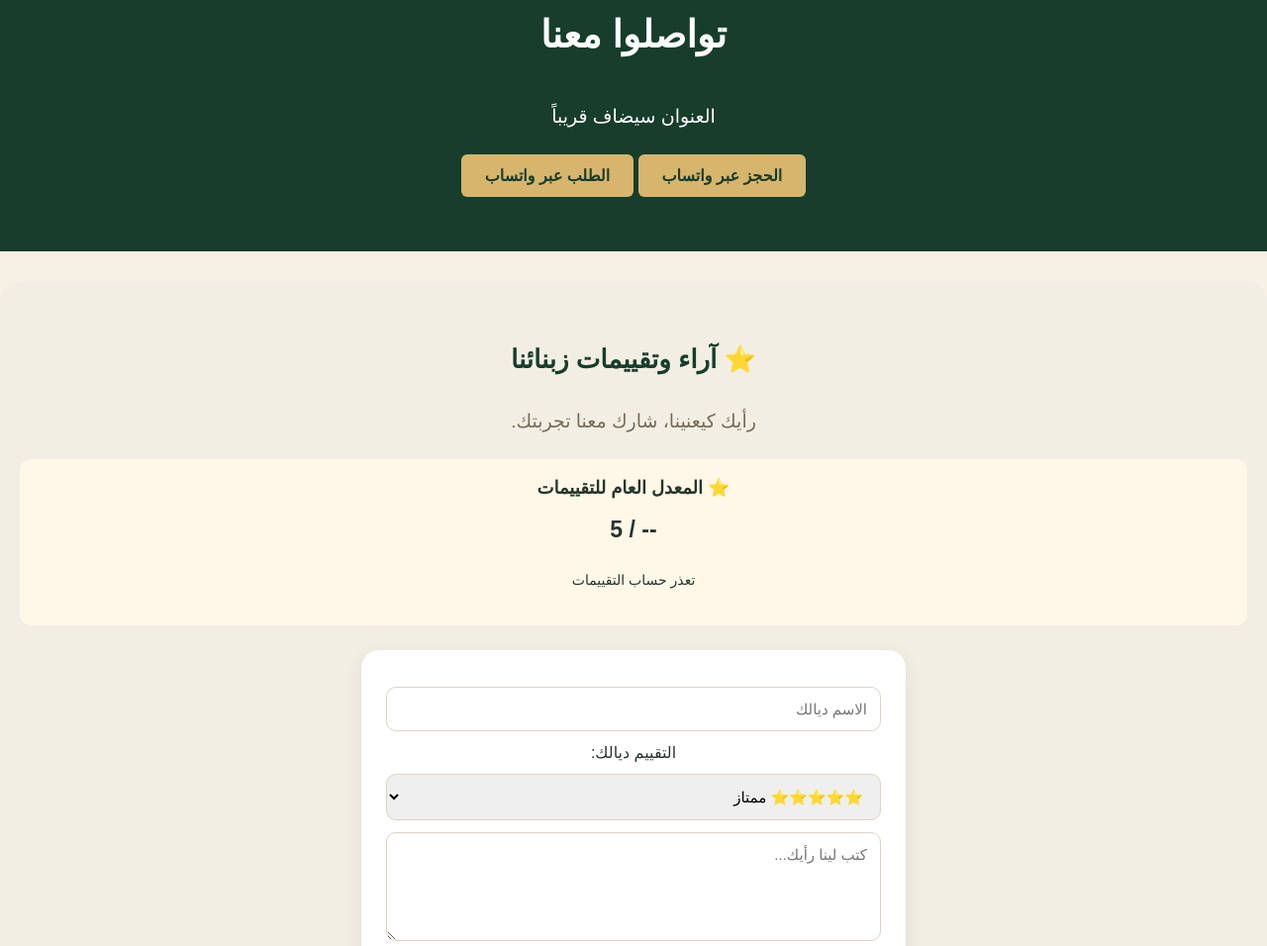
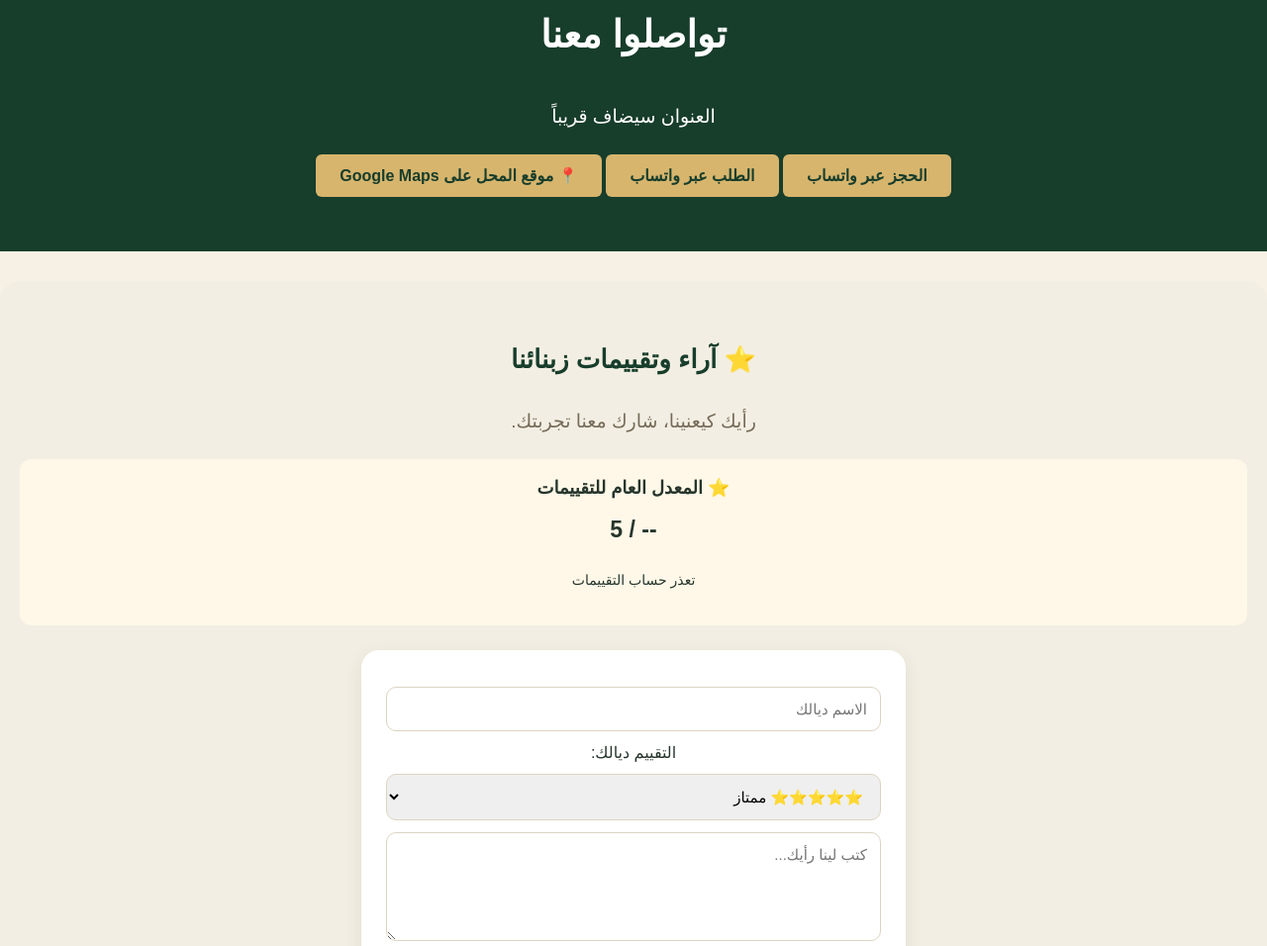
Before and after one commit to fhamatbtissam-arch/alaoui-shop, a plain HTML site: page index.html in a window 1280 px wide. Shown: the part 2316-3272 px from the top of the page at 99% size. Drawn offline with nearby package versions, Linux system fonts and the light colour scheme; no server answers.

Commit message:
Update index.html

```diff
--- a/index.html
+++ b/index.html
@@ -73,6 +73,7 @@
     <p id="address">العنوان سيضاف قريباً</p>
     <a class="btn" id="wa" href="#">الحجز عبر واتساب</a>
     <a class="btn" id="orderWa" href="#">الطلب عبر واتساب</a>
+    <a class="btn" href="https://maps.app.goo.gl/nGZQf6sLDXVZeE2TA?g_st=aw" target="_blank" rel="noopener">📍 موقع المحل على Google Maps</a>
   </section>
 
   <!-- تقييمات الزبناء -->
```
